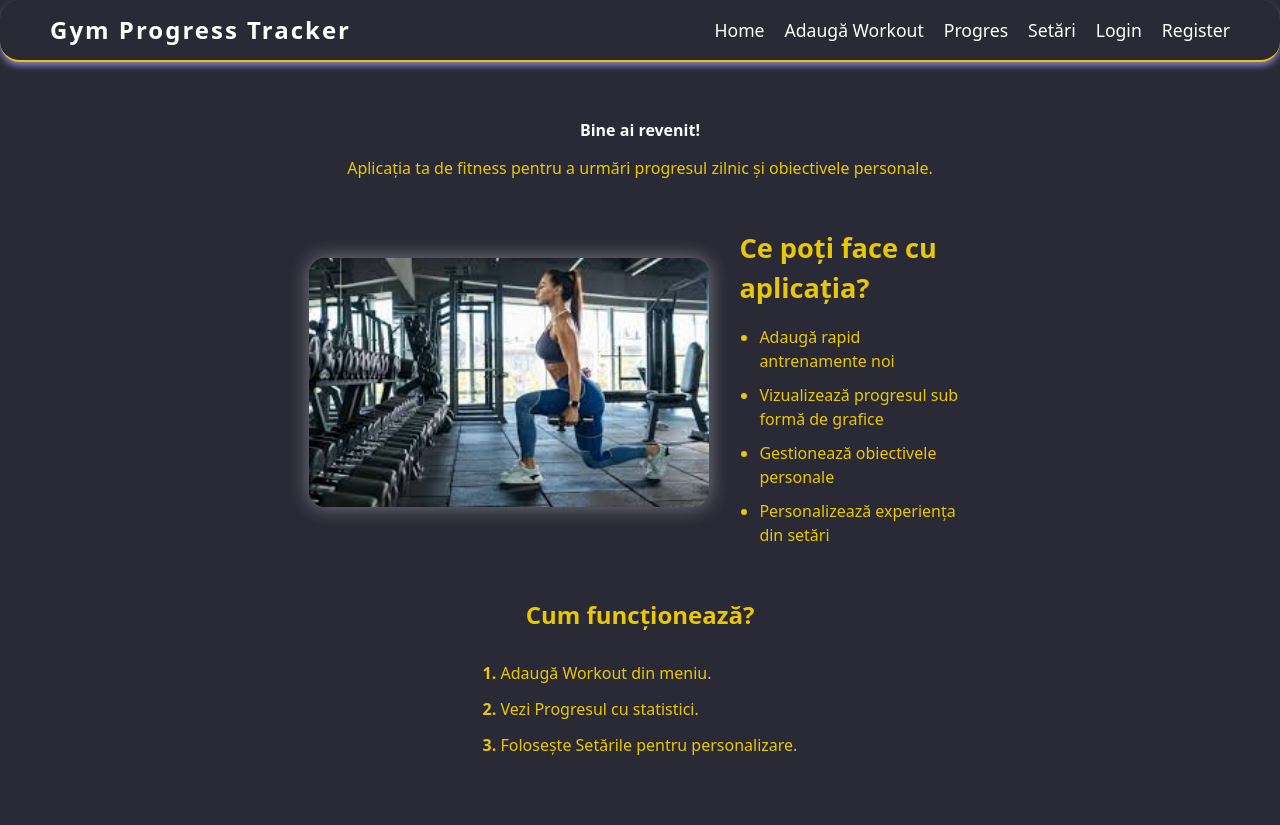
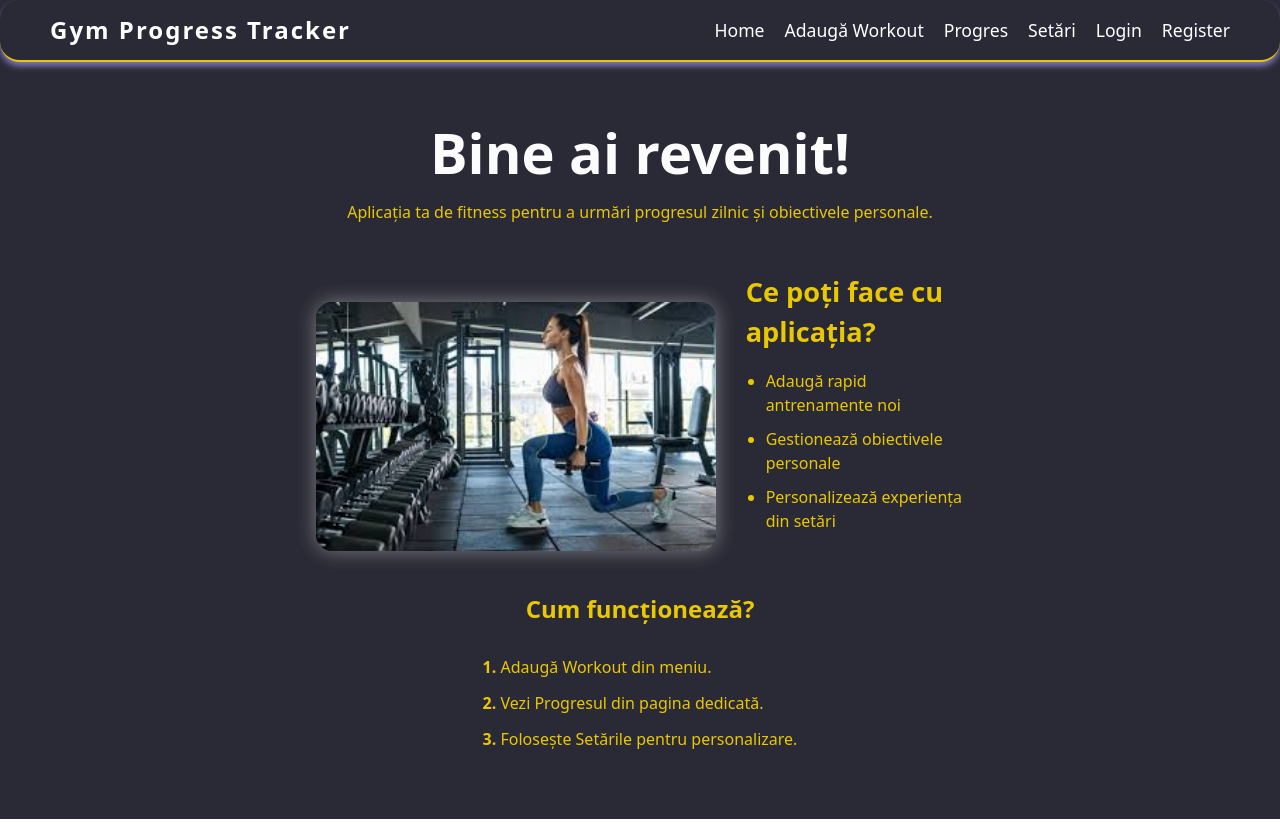
Before and after one commit to catyuzu23/gym-progress-tracker, a React (Vite) app: page / in a window 1280 px wide. Built offline with nearby package versions, Linux system fonts and the light colour scheme.

Commit message:
smallies

```diff
--- a/src/index.css
+++ b/src/index.css
@@ -22,6 +22,10 @@ body {
   font-weight: bold;
   color: #fcfcfc;
   margin-bottom: 1rem;
+}
+
+.fixed-title {
+  font-size: 3.5rem !important;
 }
 
 .home-subtitle {
@@ -270,3 +274,7 @@ body.light-mode .home-subtitle {
 .home-page * {
   font-size: inherit;
 }
+
+form {
+  text-align: center;
+}
--- a/src/pages/Home.jsx
+++ b/src/pages/Home.jsx
@@ -3,7 +3,7 @@ export default function Home() {
     <div className="home-page font-sans">
       {/* Header */}
       <header className="home-header">
-        <h1 className="home-title">Bine ai revenit!</h1>
+        <h1 className="home-title fixed-title">Bine ai revenit!</h1>
         <p className="home-subtitle">
           Aplicația ta de fitness pentru a urmări progresul zilnic și obiectivele personale.
         </p>
@@ -21,7 +21,6 @@ export default function Home() {
           <h2><strong>Ce poți face cu aplicația?</strong></h2>
           <ul>
             <li>Adaugă rapid antrenamente noi</li>
-            <li>Vizualizează progresul sub formă de grafice</li>
             <li>Gestionează obiectivele personale</li>
             <li>Personalizează experiența din setări</li>
           </ul>
@@ -32,7 +31,7 @@ export default function Home() {
       <section className="home-howto">
         <h2><strong>Cum funcționează?</strong></h2>
         <p><strong>1.</strong> Adaugă Workout din meniu.</p>
-        <p><strong>2.</strong> Vezi Progresul cu statistici.</p>
+        <p><strong>2.</strong> Vezi Progresul din pagina dedicată.</p>
         <p><strong>3.</strong> Folosește Setările pentru personalizare.</p>
       </section>
     </div>
```
